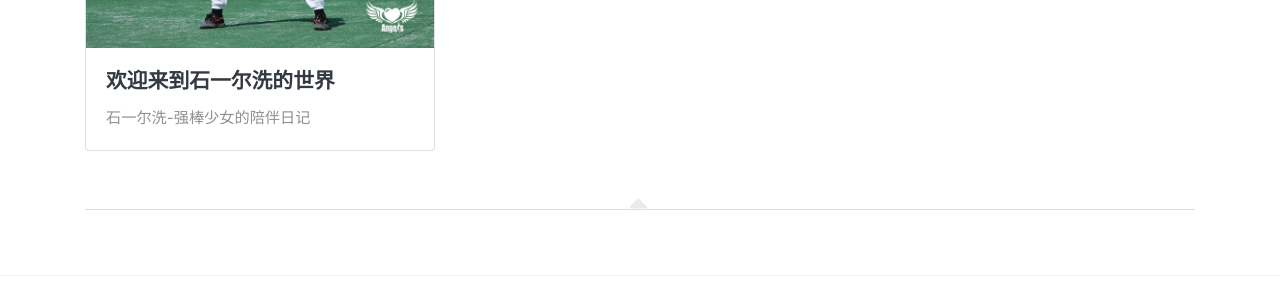
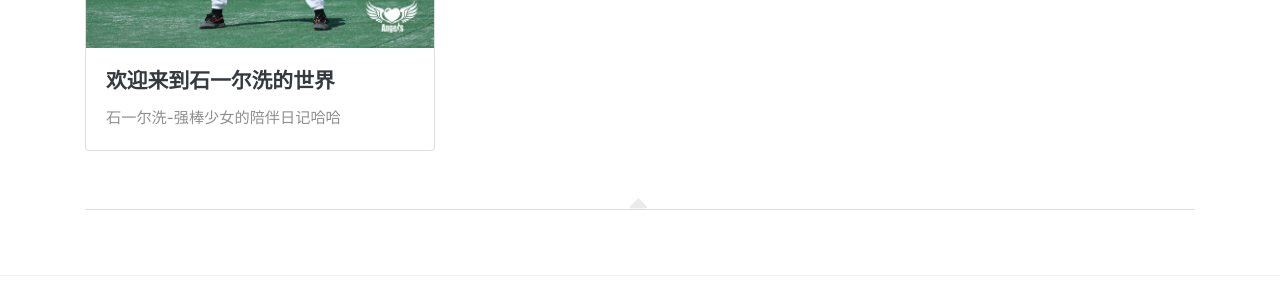
Before and after one commit to Monica0507/-, a Jekyll site: the page built from index.html, in a window 1280 px wide. Shown: the part 513-805 px from the top of the page. Built offline with Jekyll 4.4.1, drawn with Linux system fonts in a browser that asks for light colours; nearby versions of some CDN libraries; the list of posts is cut into pages by our own code.

Commit message:
Update 2021-03-14-shi-yi-er-xi-world.md

```diff
--- a/_posts/2021-03-14-shi-yi-er-xi-world.md
+++ b/_posts/2021-03-14-shi-yi-er-xi-world.md
@@ -3,7 +3,7 @@ title: "欢迎来到石一尔洗的世界"
 image: "assets/images/1.JPG"
 ---
 
-# 石一尔洗-强棒少女的陪伴日记
+# 石一尔洗-强棒少女的陪伴日记哈哈
 ![石一尔洗](https://tva1.sinaimg.cn/large/e6c9d24ely1gojtl9nbi4j20k00dc0tn.jpg)
 
 #### 石一尔洗，出生于2009.1.20。2020年9月加入强棒基地，老家在四川凉山州。她有一双小猴子一样的扇风耳，也像小猴子一样的俏皮活泼，爱说爱笑爱劳动。她的笑容可以感染很多人!
```
